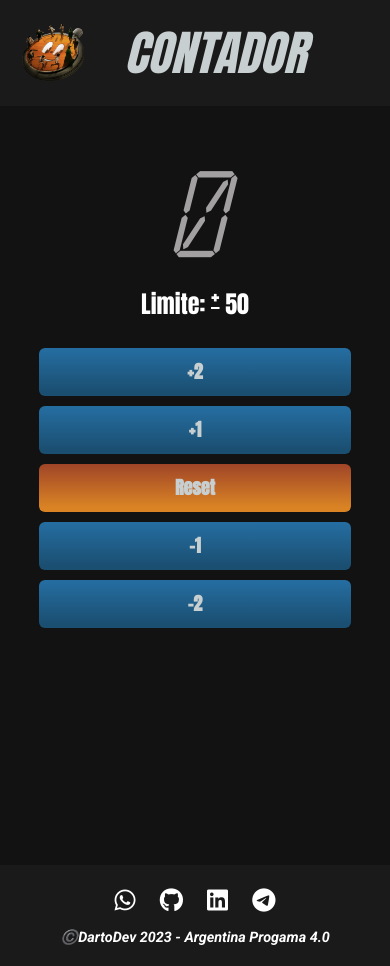
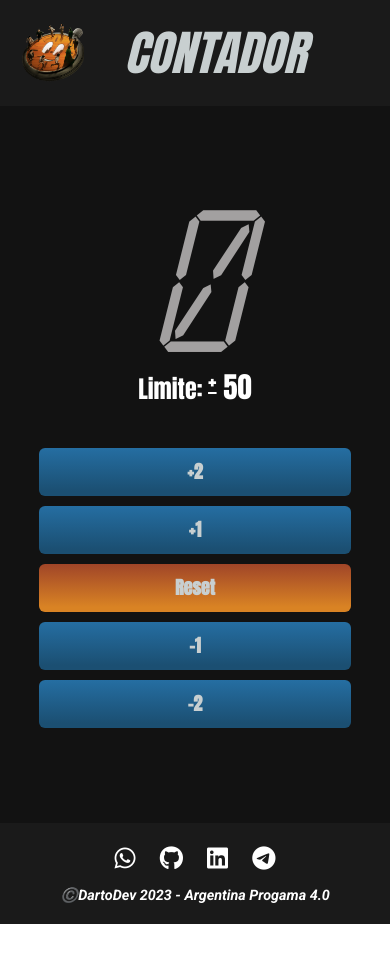
Before and after one commit to dartorrejon/TpClase5-Contador, a React (Vite) app: page / in a window 390 px wide. After the commit the page ends 924 px from the top, so only its background shows below. Built offline with nearby package versions, Linux system fonts and the light colour scheme.

Commit message:
modificado responsive y eliminado componente innecesario

```diff
--- a/src/components/ContadorResponsive/ContadorResponsive.jsx
+++ /dev/null
@@ -1,104 +0,0 @@
-import React from "react";
-import { chakra, Flex } from '@chakra-ui/react'
-import { useState } from "react";
-import BotonContador from "../BotonContador/BotonContador";
-import BotonReset from "../BotonReset/BotonReset";
-import Limite from "../Limite/Limite";
-const ContadorResponsive = () => {
-    let paso = 1
-    let limite = 50
-    const [cambiarValor, setCambiarValor] = useState(0)
-
-
-    const aumentar = (e, paso = 1) => {
-        e.preventDefault()
-        e.stopPropagation()
-        if (cambiarValor < limite) setCambiarValor(cambiarValor + paso)
-    }
-
-    const disminuir = (e, paso = 1) => {
-        e.preventDefault()
-        e.stopPropagation()
-        if (cambiarValor > -limite) {
-            setCambiarValor(cambiarValor - paso)
-
-        }
-    }
-
-    const reset = (e) => {
-        e.preventDefault()
-        e.stopPropagation()
-        setCambiarValor(0)
-
-    }
-
-    if (cambiarValor < -limite) {
-        setCambiarValor(-limite)
-
-
-    }
-    if (cambiarValor > limite) {
-        setCambiarValor(limite)
-    }
-
-    return (
-        <Flex
-        direction='column'
-        justifyContent={["space-around",'space-evenly','space-evenly', 'space-between']}
-        h={['100%','100%','100%','100%']}
-        py={[5,5,'10px',5]}
-        my={['10px','10px','10px','20px']}
-        >
-            <Flex
-            direction='column'
-            alignItems='center'
-            justifyContent='space-around'
-            py={['0em', '0em','0em','4em']}
-            color={(Math.abs(cambiarValor) != limite)?'#A2A0A0':'red'}>
-                <chakra.span
-                lineHeight={['1em', '1em', '1em', '.8em']}
-                style={{ fontFamily: 'Contador', fontStyle: 'italic' }}
-                fontSize={['8.5em', '8em', '10em', '22em']}
-                textAlign='center'
-                >{cambiarValor}</chakra.span>
-                <Limite limite={limite} valor={cambiarValor}/>
-            </Flex>
-            <Flex
-            direction={['column-reverse', 'row']}
-            py={['1em','2em','2em', '1em']}
-
-            justifyContent={['space-arround', 'space-evenly']}
-            alignItems={['center', 'center']}
-            gap={['10px', null]}>
-                <BotonContador
-                operacion='-2'
-                funcOperacion={disminuir}
-                paso={2}
-                valor={cambiarValor}
-                limite={-limite} />
-                <BotonContador
-                operacion='-1'
-                funcOperacion={disminuir}
-                paso={paso}
-                valor={cambiarValor}
-                limite={-limite} />
-                <BotonReset valor={reset} />
-                <BotonContador
-                operacion='+1'
-                funcOperacion={aumentar}
-                paso={paso}
-                valor={cambiarValor}
-                limite={limite} />
-                <BotonContador
-                operacion='+2'
-                funcOperacion={aumentar}
-                paso={2}
-                valor={cambiarValor}
-                limite={limite} />
-            </Flex>
-        </Flex>
-    )
-
-}
-
-export default ContadorResponsive;
--- a/src/components/Header/Header.jsx
+++ b/src/components/Header/Header.jsx
@@ -1,7 +1,8 @@
 import React from "react";
-import { Image, Box } from "@chakra-ui/react";
+import { Image, Box} from "@chakra-ui/react";
 import reloj from '../../../public/img/reloj.png'
 const Header = () => {
+
     return (
         <Box
             display='flex'
@@ -10,13 +11,17 @@ const Header = () => {
             px={[5,10]}
             py={['5px','5px','5px','20px']}
             as='header'
-            h={['12.5dvh','20dvh','20dvh','15dvh']}
+            h={['12.5dvh','20dvh','22dvh','15dvh']}
             bg='#1a1a1a'
         >
             <Image
+                className="App-logo"
                 src={reloj}
                 alt='contador'
-                width={['4em','4em','4.2em','6em']}
+                width={['4em','3.8em','4.5em','5.5em']}
+                _hover={{
+                    transform: 'rotate(360deg)',
+                    transition: 'transform .5s infinite ease-in-out'}}
                  />
             <Box
             as='h1'
--- a/src/components/Limite/Limite.jsx
+++ b/src/components/Limite/Limite.jsx
@@ -9,7 +9,9 @@ const Limite = ({ limite, valor }) => {
         color={(Math.abs(valor) == limite)?'red':'white'}>Limite:  <Text
                                                                     as='span'
                                                                     verticalAlign='super'
-                                                                    textDecoration='underline'>+</Text> {limite}
+                                                                    textDecoration='underline'>+</Text>
+                                                                    <Text as ='span'
+                                                                    fontSize='1.2em'> {limite}</Text>
         </Text>
     )
 }
--- a/src/components/Main/Main.jsx
+++ b/src/components/Main/Main.jsx
@@ -1,16 +1,103 @@
-import React from 'react';
-import { chakra } from '@chakra-ui/react'
-import { Box } from '@chakra-ui/react'
-import ContadorResponsive from '../ContadorResponsive/ContadorResponsive';
+import React from "react";
+import { chakra, Flex} from '@chakra-ui/react'
+import { useState } from "react";
+import BotonContador from "../BotonContador/BotonContador";
+import BotonReset from "../BotonReset/BotonReset";
+import Limite from "../Limite/Limite";
+const Main = () => {
+    let paso = 1
+    let limite = 50
+    const [cambiarValor, setCambiarValor] = useState(0)
 
-const Main = () => {
+    const aumentar = (e, paso = 1) => {
+        e.preventDefault()
+        e.stopPropagation()
+        if (cambiarValor < limite) setCambiarValor(cambiarValor + paso)
+    }
+
+    const disminuir = (e, paso = 1) => {
+        e.preventDefault()
+        e.stopPropagation()
+        if (cambiarValor > -limite) {
+            setCambiarValor(cambiarValor - paso)
+
+        }
+    }
+
+    const reset = (e) => {
+        e.preventDefault()
+        e.stopPropagation()
+        setCambiarValor(0)
+    }
+
+    if (cambiarValor < -limite) {
+        setCambiarValor(-limite)
+
+
+    }
+    if (cambiarValor > limite) {
+        setCambiarValor(limite)
+    }
+
     return (
-        <chakra.section className="main"
-        h={['90dvh', '85dvh','87dvh', '75dvh']}
-        display='grid'
-        alignContent='space-between'>
-            <ContadorResponsive/>
-        </chakra.section>
+        <Flex
+        direction='column'
+        justifyContent={["center",'space-evenly','space-evenly', 'space-evenly']}
+        h={['85dvh','100%','100%','65dvh']}
+        py={[0,2,'10px',5]}
+        rowGap={['1em','0px','0px','10px']}
+        >
+            <Flex
+            gap={['10px','0px','0px', '5px']}
+            direction='column'
+            alignItems='center'
+            justifyContent='space-around'
+            py={['0.5em', '0em','0em','2em']}
+            color={(Math.abs(cambiarValor) != limite)?'#A2A0A0':'red'}>
+                <chakra.span
+                lineHeight={['.71em', '1em', '1em', '.7em']}
+                style={{ fontFamily: 'Contador', fontStyle: 'italic' }}
+                fontSize={['14em', '8em', '10em', '18em']}
+                textAlign='center'
+                >{cambiarValor}</chakra.span>
+                <Limite
+                limite={limite}
+                valor={cambiarValor}/>
+            </Flex>
+
+            <Flex
+            direction={['column-reverse', 'row']}
+            py={['1em','2em','2em', '1em']}
+            justifyContent={['space-arround', 'space-evenly']}
+            alignItems={['center', 'center','end', 'end']}
+            gap={['10px', null]}>
+                <BotonContador
+                operacion='-2'
+                funcOperacion={disminuir}
+                paso={2}
+                valor={cambiarValor}
+                limite={-limite} />
+                <BotonContador
+                operacion='-1'
+                funcOperacion={disminuir}
+                paso={paso}
+                valor={cambiarValor}
+                limite={-limite} />
+                <BotonReset valor={reset} />
+                <BotonContador
+                operacion='+1'
+                funcOperacion={aumentar}
+                paso={paso}
+                valor={cambiarValor}
+                limite={limite} />
+                <BotonContador
+                operacion='+2'
+                funcOperacion={aumentar}
+                paso={2}
+                valor={cambiarValor}
+                limite={limite} />
+            </Flex>
+        </Flex>
     )
 }
 
--- a/src/index.css
+++ b/src/index.css
@@ -5,7 +5,7 @@
 
 
 #root{
-  height: 100dvh;
+  height: auto;
   display: flex;
   flex-direction: column;
   align-content: space-between;
@@ -13,13 +13,9 @@
   font-family: 'Anton', sans-serif;
 }
 
-@media screen and  (max-width: 950px) {
+@media screen and  (min-width: 993px) {
   #root{
-    height: auto;
-    display: flex;
-    flex-direction: column;
-    align-content: space-between;
+    height: 100vh;
   }
-  body{
-  height: auto;}
+
 }
```
Also changed, not shown: src/App.css (line endings or trailing spaces).
